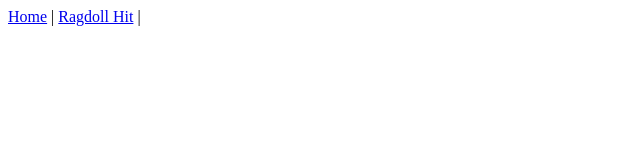
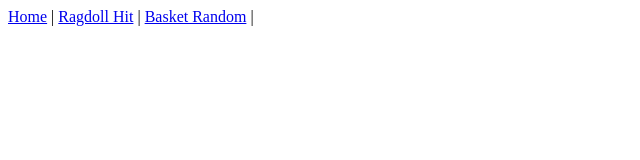
Before and after one commit to GPBMAN/bob-s-not-games, a plain HTML site: page index.html in a window 1280 px wide. Shown: the whole page, without its empty margins (0-640 px from the left). Drawn offline with Linux system fonts and the light colour scheme.

Commit message:
Update index.html

```diff
--- a/index.html
+++ b/index.html
@@ -9,6 +9,7 @@
     <nav>
         <a href="index.html">Home</a> |
         <a href="ragdollhit.html">Ragdoll Hit</a> |
+        <a href="basket_random.html">Basket Random</a> |
     </nav>
 </body>
 
```
